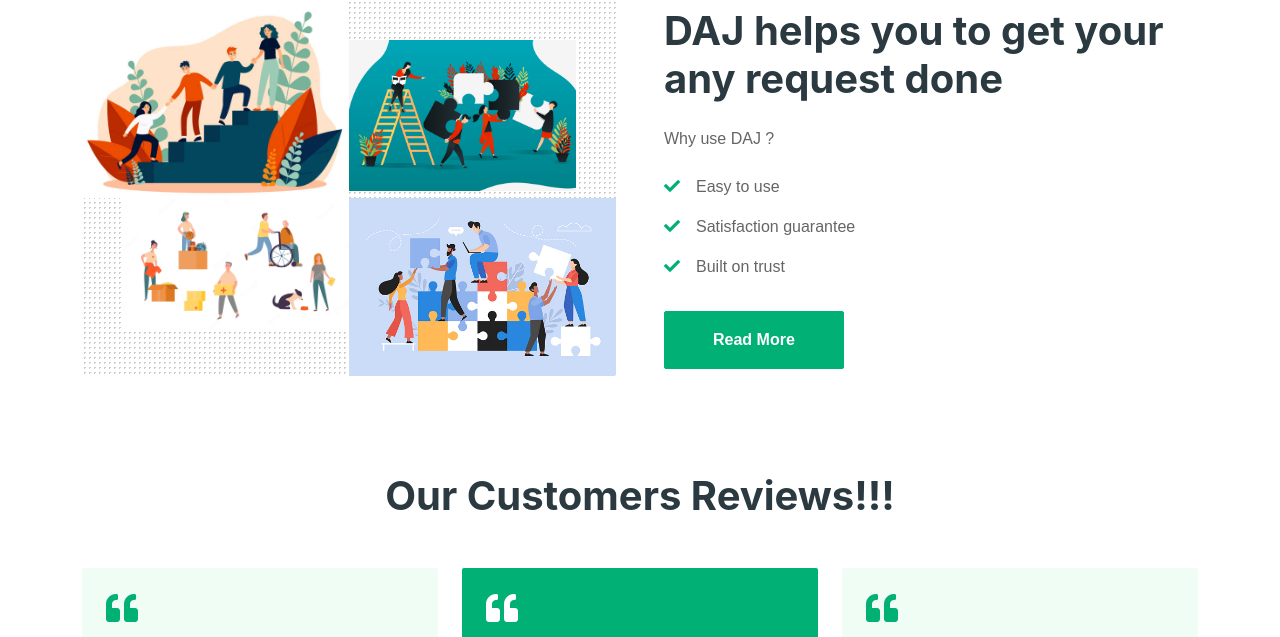
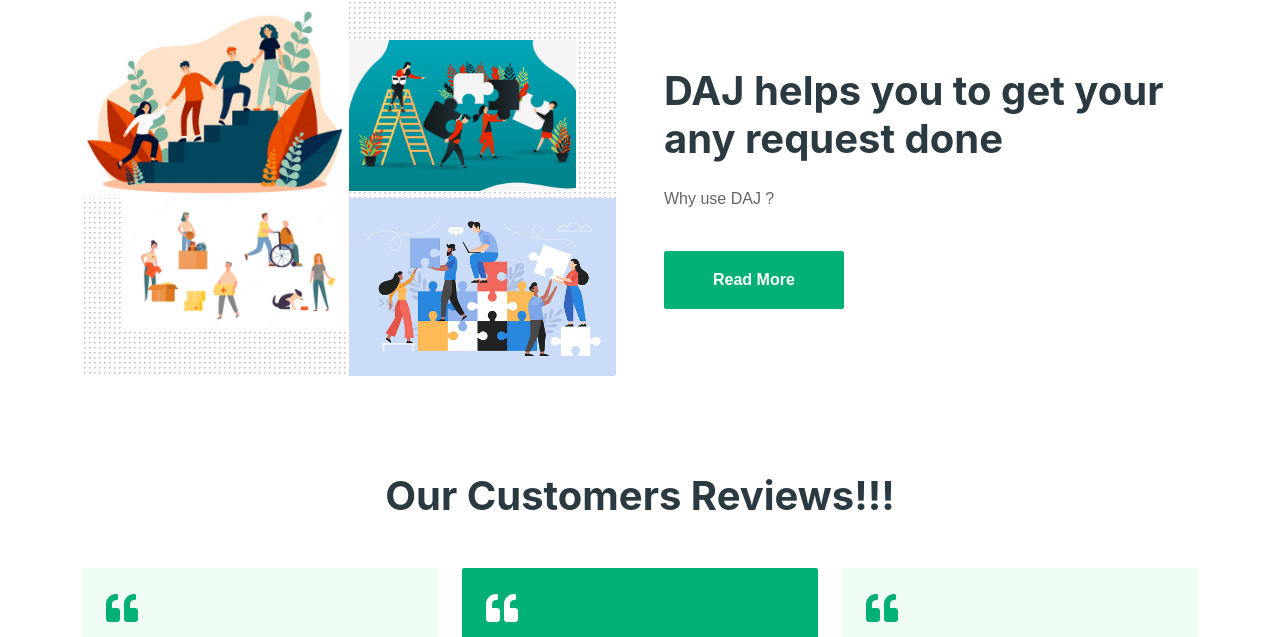
Before and after one commit to ajithjohn007/D, a plain HTML site: page index.html in a window 1280 px wide. Shown: the part 2000-2637 px from the top of the page. Drawn offline with nearby package versions, Linux system fonts and the light colour scheme; some packages are replaced by stand-ins of ours; no server answers; a script that the page names is missing.

Commit message:
Update index.html

```diff
--- a/index.html
+++ b/index.html
@@ -339,9 +339,7 @@
                     <div class="col-lg-6 wow fadeIn" data-wow-delay="0.5s">
                         <h1 class="mb-4">DAJ helps you to get your any request done </h1>
                         <p class="mb-4">Why use DAJ ?</p>
-                        <p><i class="fa fa-check text-primary me-3"></i>Easy to use</p>
-                        <p><i class="fa fa-check text-primary me-3"></i>Satisfaction guarantee</p>
-                        <p><i class="fa fa-check text-primary me-3"></i>Built on trust</p>
+
                         <a class="btn btn-primary py-3 px-5 mt-3" href="about.html">Read More</a>
                     </div>
                 </div>
```
